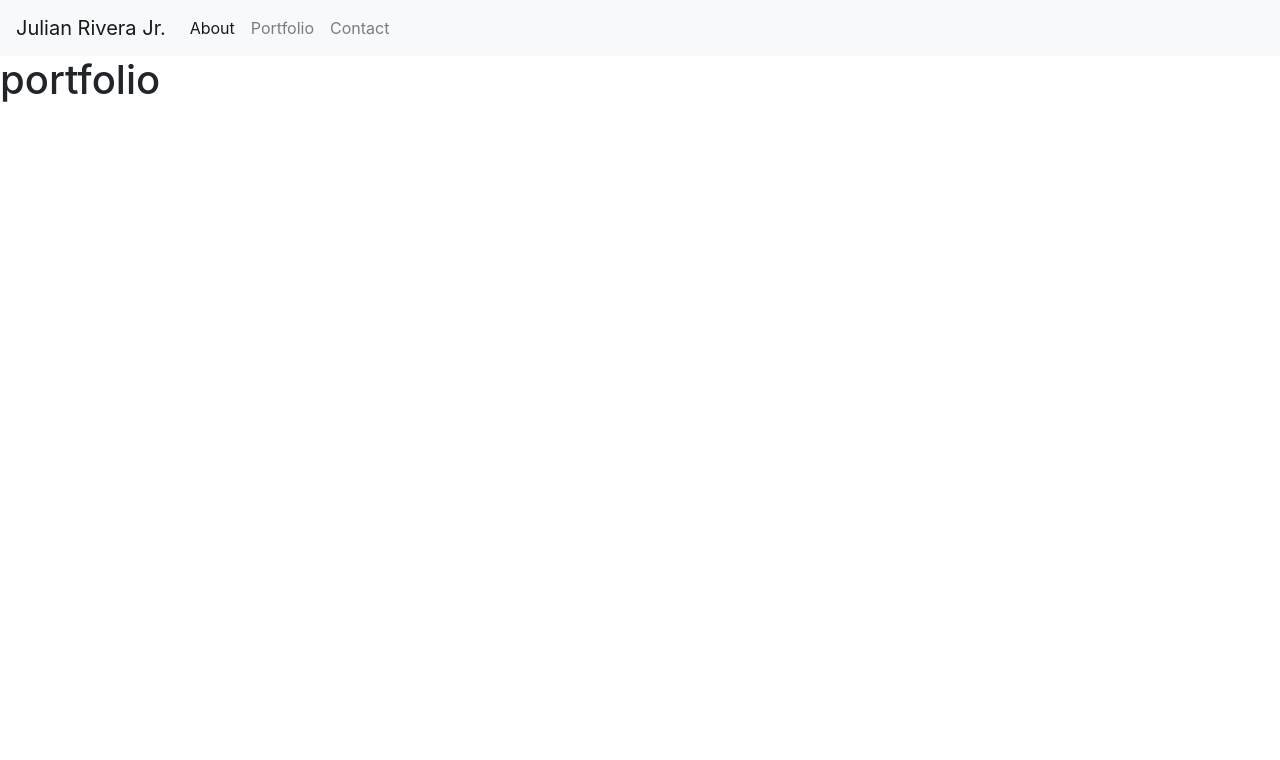
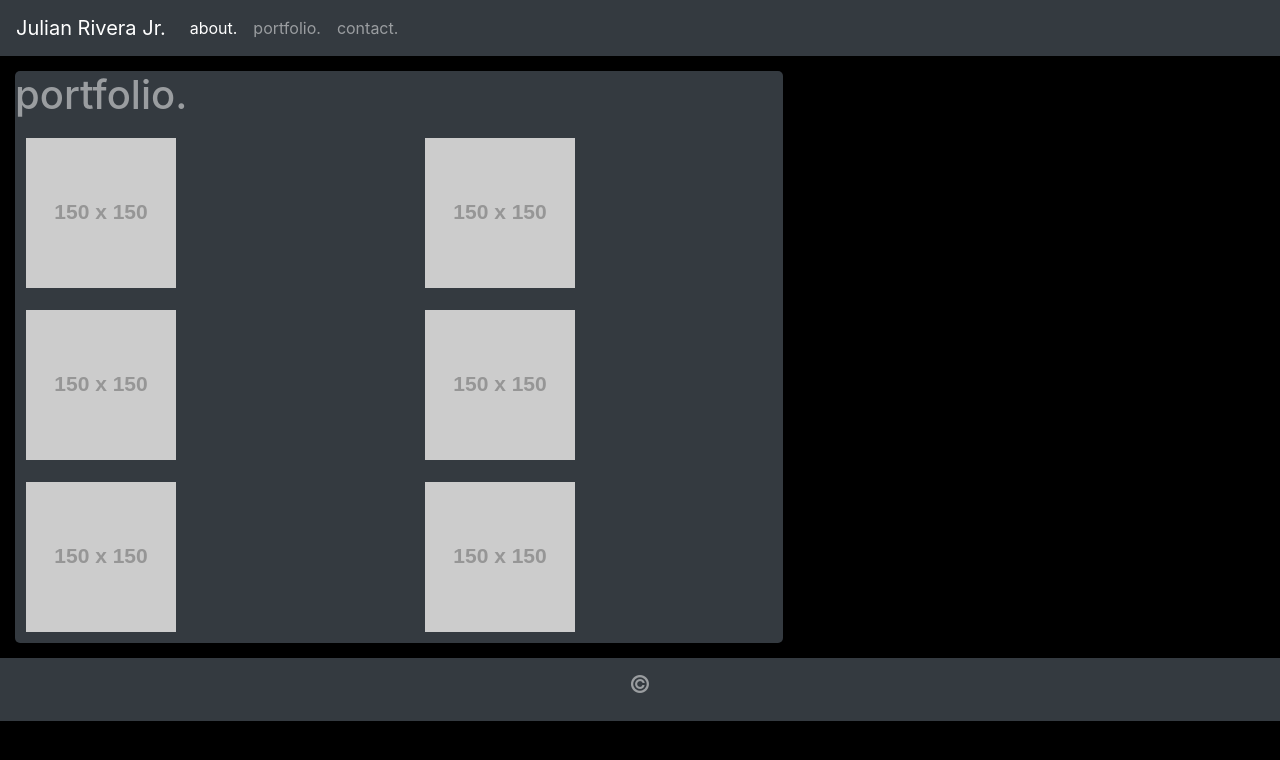
Before and after one commit to julianriverajr/Homework-2-Responsive-Portfolio, a plain HTML site: page pages/portfolio.html in a window 1280 px wide. Drawn offline with nearby package versions, Linux system fonts and the light colour scheme; placeholder pictures from the web are drawn by us.

Commit message:
finalized appearance of about section, portfolio section, and contact section; added form to contact section

```diff
--- a/pages/portfolio.html
+++ b/pages/portfolio.html
@@ -7,22 +7,77 @@
 
     <link rel="stylesheet" href="https://stackpath.bootstrapcdn.com/bootstrap/4.5.2/css/bootstrap.min.css" integrity="sha384-JcKb8q3iqJ61gNV9KGb8thSsNjpSL0n8PARn9HuZOnIxN0hoP+VmmDGMN5t9UJ0Z" crossorigin="anonymous">
 
+    <link rel="stylesheet" type="text/css" href="style.css">
 </head>
 <body>
 
-    <nav class="navbar navbar-expand-lg navbar-light bg-light">
+    <nav class="navbar navbar-expand-lg navbar-dark bg-dark">
         <a class="navbar-brand" href="#">Julian Rivera Jr.</a>
         <button class="navbar-toggler" type="button" data-toggle="collapse" data-target="#navbarNavAltMarkup" aria-controls="navbarNavAltMarkup" aria-expanded="false" aria-label="Toggle navigation">
           <span class="navbar-toggler-icon"></span>
         </button>
         <div class="collapse navbar-collapse" id="navbarNavAltMarkup">
           <div class="navbar-nav">
-            <a class="nav-link active" href="../index.html">About <span class="sr-only">(current)</span></a>
-            <a class="nav-link" href="#">Portfolio</a>
-            <a class="nav-link" href="../pages/contact.html">Contact</a>
+            <a class="nav-link active" href="../index.html">about. <span class="sr-only">(current)</span></a>
+            <a class="nav-link" href="#">portfolio.</a>
+            <a class="nav-link" href="../pages/contact.html">contact.</a>
           </div>
         </div>
     </nav>
-    <h1>portfolio</h1>
+
+    <div class="boxed">
+
+        <container>
+
+            <div class="row">
+                <div class="col-sm-12">
+                    <h1>
+                        portfolio.
+                    </h1>
+                </div>
+            </div>
+
+            <div class="row">
+
+                <div class="col-sm-6">
+                    <img alt="placeholer-image" src="https://www.placehold.it/150x150">
+                </div>
+                <div class="col-sm-6">
+                    <img alt="placeholer-image" src="https://www.placehold.it/150x150">
+                </div>
+
+            </div>
+
+            <div class="row">
+
+                <div class="col-sm-6">
+                    <img alt="placeholer-image" src="https://www.placehold.it/150x150">
+                </div>
+                <div class="col-sm-6">
+                    <img alt="placeholer-image" src="https://www.placehold.it/150x150">
+                </div>
+
+            </div>
+
+            <div class="row">
+
+                <div class="col-sm-6">
+                    <img alt="placeholer-image" src="https://www.placehold.it/150x150">
+                </div>
+                <div class="col-sm-6">
+                    <img alt="placeholer-image" src="https://www.placehold.it/150x150">
+                </div>
+
+            </div>
+
+        </container>
+    </div>
+
+    <footer>
+        <h4>
+            &copy;
+        </h4>
+    </footer>
+
 </body>
 </html>
--- /dev/null
+++ b/pages/style.css
@@ -0,0 +1,34 @@
+footer{
+    background-color: #343a40;
+    text-align:center;
+    max-width:100%;
+    padding-bottom:1px;
+    padding:13px;
+    color:#FFFFFF80;
+}
+.boxed{
+    margin:15px;
+    background-color:#343a40;
+    max-width: 60%;
+    border-radius:5px;
+    color:rgba(255, 255, 255, .5);
+}
+body {
+    background-color:black;
+}
+img{
+    padding:11px;
+}
+nav, .navbar-brand, .navlink {
+    color:beige;
+}
+form {
+    padding:15px;
+}
+@media (min-width: 576px) {}
+
+@media (min-width: 768px) {}
+
+@media (min-width: 992px) {}
+
+@media (min-width: 1200px) {}
```
Also changed, not shown: index.html (+20 -11 lines), pages/contact.html (+38 -10 lines).
